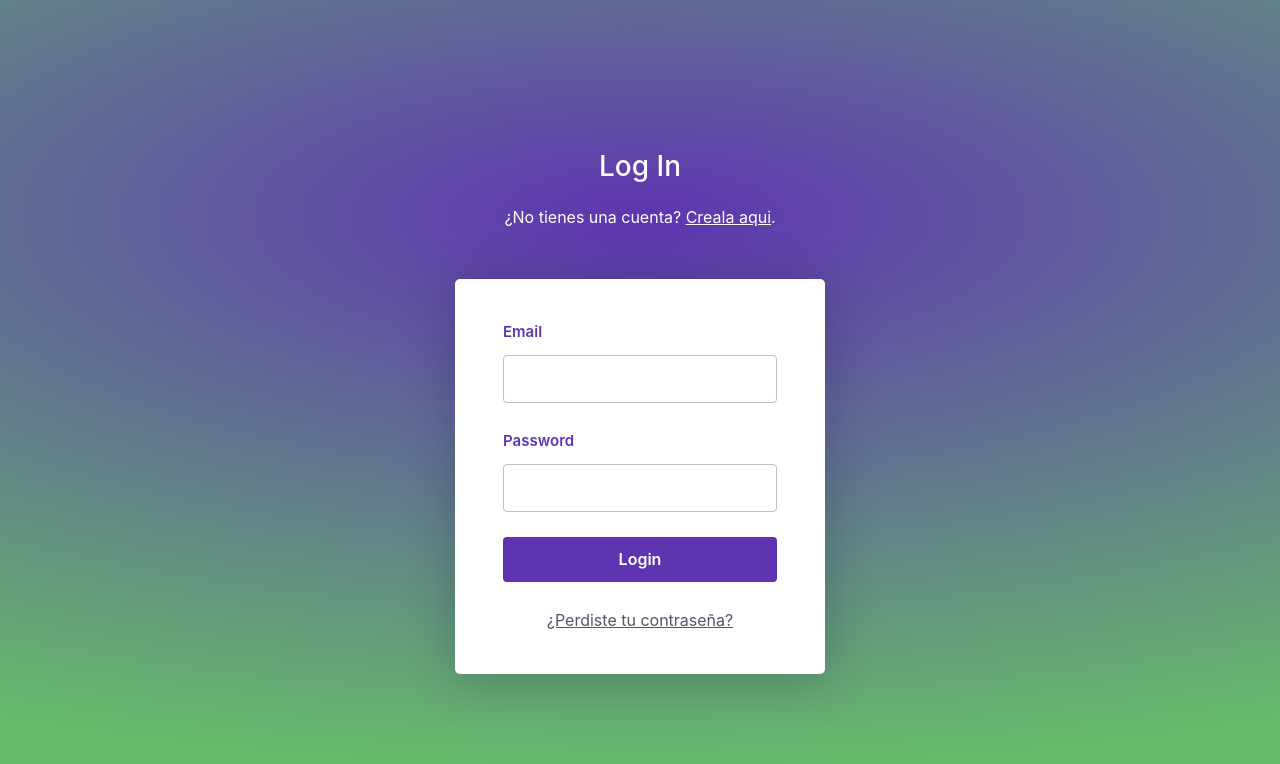
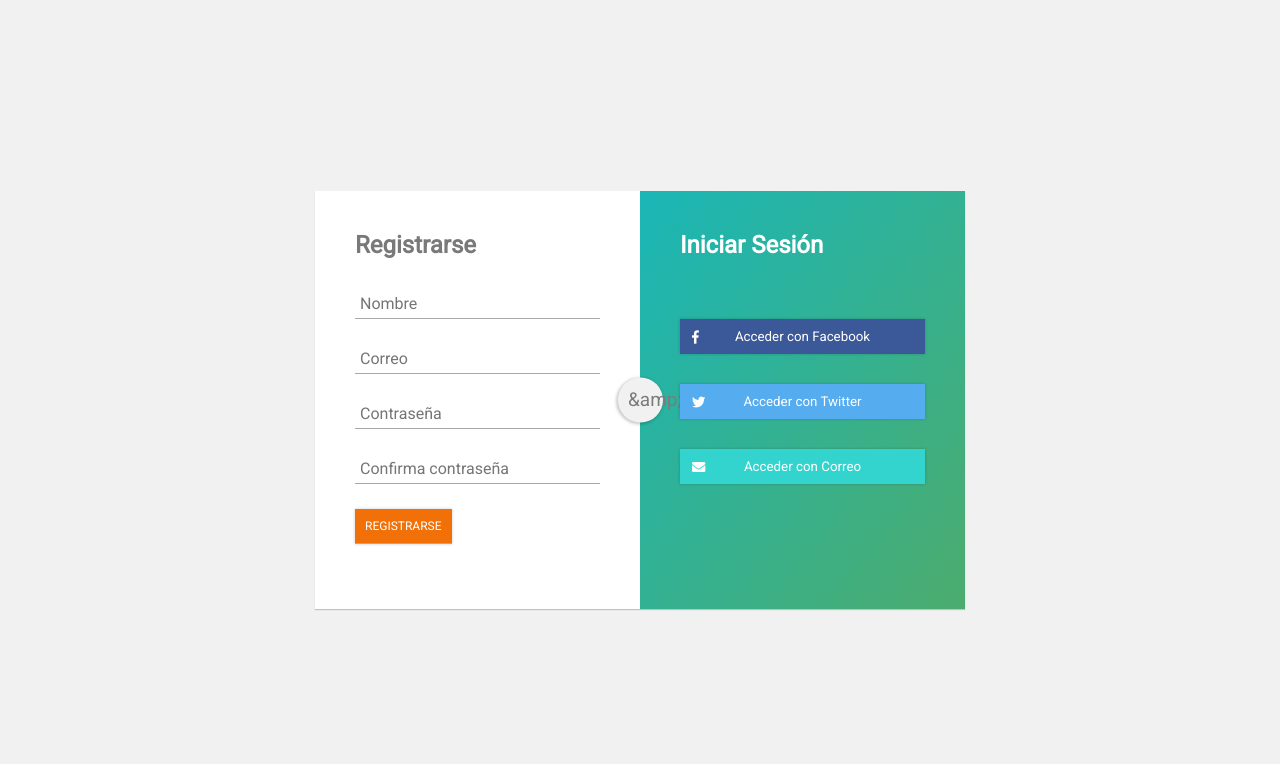
Before and after one commit to hearty22/genki-, a website: page public/login.html in a window 1280 px wide. Drawn offline with Linux system fonts and the light colour scheme.

Commit message:
restyle: reestructuracion de la parte visual del login

```diff
--- a/package.json
+++ b/package.json
@@ -7,7 +7,7 @@
   "scripts": {
     "test": "echo \"Error: no test specified\" && exit 1",
     "dev": "node --watch app.js",
-    "f":"node --watch public.js"
+    "f": "node --watch public.js"
   },
   "repository": {
     "type": "git",
--- a/public/css/login.style.css
+++ b/public/css/login.style.css
@@ -1,316 +1,145 @@
-  html {
-  	line-height: 1.15;
-  	-webkit-text-size-adjust: 100%;
+*{
+  margin: 0;
+  padding: 0;
+  box-sizing: border-box;
+  font-family: 'Roboto', sans-serif;
 }
 
-  body {
-  	margin: 0;
+body{
+  background: #f1f1f1;
 }
 
-  h1 {
-  	font-size: 2em;
-  	margin: .67em 0;
+.container{
+  width: 100%;
+  height: 100vh;
+  padding: 10px;
+  display: flex;
+  justify-content: center;
+  align-items: center;
 }
 
-  a {
-  	background-color: rgba(0, 0, 0, 0);
+.login-container{
+  display: flex;
+  width: 650px;
+  height: auto;
+  background: #fff;
+  box-shadow: 0 1px 1px 0 rgba(0, 0, 0, .2);
 }
 
-  img {
-  	border-style: none;
+.register, .login{
+  flex: 1;
 }
 
-  button,
-  input,
-  optgroup,
-  select,
-  textarea {
-  	font-family: inherit;
-  	font-size: 100%;
-  	line-height: 1.15;
-  	margin: 0;
+.register{
+  padding: 40px;
+  position: relative;
 }
 
-  button,
-  input {
-  	overflow: visible;
+.register h2{
+  color: #797979;
+  margin-bottom: 30px;
 }
 
-  button,
-  select {
-  	text-transform: none;
+.register input{
+  width: 100%;
+  padding: 5px;
+  font-size: 16px;
+  margin-bottom: 25px;
+  border-top-style: none;
+  border-left-style: none;
+  border-right-style: none;
+  border-bottom: 1px solid #a8a8a8;
+  color: #333;
 }
 
-  button,
-  [type=button],
-  [type=reset],
-  [type=submit]button::-moz-focus-inner,
-  [type=button]::-moz-focus-inner,
-  [type=reset]::-moz-focus-inner,
-  [type=submit]::-moz-focus-inner {
-  	border-style: none;
-  	padding: 0;
+.register input:active,
+.register input:focus{
+  outline: none;
 }
 
-  button:-moz-focusring,
-  [type=button]:-moz-focusring,
-  [type=reset]:-moz-focusring,
-  [type=submit]:-moz-focusring {
-  	outline: 1px dotted ButtonText;
-  }
-
-  [type=checkbox],
-  [type=radio] {
-  	box-sizing: border-box;
-  	padding: 0;
-  }
-
-  [type=number]::-webkit-inner-spin-button,
-  [type=number]::-webkit-outer-spin-button {
-  	height: auto;
-  }
-
-  [type=search] {
-  	outline-offset: -2px;
-  }
-
-  [type=search]::-webkit-search-decoration {
-  	-webkit-appearance: none;
-  }
-
-  ::-webkit-file-upload-button {
-  	-webkit-appearance: button;
-  	font: inherit;
-  }
-
-  [hidden] {
-  	display: none;
-  }
-
-  html,
-  input[type=search] {
-  	box-sizing: border-box;
-  }
-
-  *,
-  *:before,
-  *:after {
-  	box-sizing: inherit;
-  }
-
-  html {
-  	-webkit-font-smoothing: antialiased;
-  	-moz-osx-font-smoothing: grayscale;
-  }
-
-  body {
-  	font-family: Inter, -apple-system, BlinkMacSystemFont, "Segoe UI", Roboto, Oxygen-Sans, Ubuntu, Cantarell, "Helvetica Neue", sans-serif;
-  	font-size: 17px;
-  	line-height: 1.75;
-  	color: #09092c;
-  }
-
-  .column-wrap {
-  	display: -webkit-box;
-  	display: -webkit-flex;
-  	display: -ms-flexbox;
-  	display: flex;
-  	-webkit-align-content: stretch;
-  	-ms-flex-line-pack: stretch;
-  	align-content: stretch;
-  	-webkit-flex-wrap: wrap;
-  	-ms-flex-wrap: wrap;
-  	flex-wrap: wrap;
-  	min-height: 100vh;
-  	background-color: #fff;
-  }
-
-  .column-left,
-  .column-right {
-  	padding-top: 30px;
-  	padding-bottom: 30px;
-  }
-
-  .column-left {
-  	flex: 35%;
-  	margin: 0 auto;
-  	min-height: 100vh;
-  	padding-left: 20px;
-  	padding-right: 20px;
-  	display: -webkit-box;
-  	display: -webkit-flex;
-  	display: -ms-flexbox;
-  	display: flex;
-  	-webkit-box-align: center;
-  	-webkit-align-items: center;
-  	-ms-flex-align: center;
-  	align-items: center;
-  	background: radial-gradient(120.08% 69.28% at 50% 27.16%, #5e35b1 0%, #66BB6A 100%), #09092c;
-  }
-
-  @media (max-width: 959px) {
-  	.column-left {
-  		width: 100%;
-  		min-height: 0;
-  		display: block;
-  		padding: 40px 24px;
-  	}
-  }
-
-  .column-left .inner {
-  	margin: 0 auto;
-  	max-width: 370px;
-  	width: 100%;
-  }
-
-  .column-left img {
-  	width: 150px;
-  	display: block;
-  	margin: 0 auto 85px;
-  }
-
-  @media (max-width: 569px) {
-  	.column-left img {
-  		margin-bottom: 48px;
-  	}
-  }
-
-  .column-left h1 {
+.register .submit{
+  width: auto;
+  padding: 10px;
+  background: #f17108;
   color: #fff;
-  	font-weight: 500;
-  	font-size: 28px;
-  	line-height: 1.5;
-  	text-align: center;
-  	margin-bottom: 16px;
-  }
-
-  .column-left a {
-  	transition: .2s;
-  }
-
-  .column-left .create {
-  	color: #fff;
-  	text-align: center;
-  	margin: 0 0 48px 0;
-  	font-size: 16px;
-  }
-
-  @media (max-width: 569px) {
-  	.column-left .create {
-  		margin-bottom: 24px;
-  	}
-  }
-
-  .column-left .create a {
-  	color: inherit;
-  }
-
-  .column-left .form {
-  	margin-top: 48px;
-  	background: #fff;
-  	box-shadow: 0 5px 50px 3px rgba(9, 9, 44, .2);
-  	border-radius: 5px;
-  	padding: 40px 48px;
-  }
-
-  @media (max-width: 570px) {
-  	.column-left .form {
-  		padding: 24px;
-  	}
-  }
-
-  .column-left .form label {
-  	display: block;
-  	color: #5e35b1;
-  	font-weight: 600;
-  	font-size: 15px;
-  	margin: 0 0 10px 0;
-  }
-
-  .column-left .form label.regular {
-  	font-weight: 400;
-  }
-
-  .column-left .form input[type=text],
-  .column-left .form input[type=password] {
-  	display: block;
-  	width: 100%;
-  	padding: 12px 16px;
-  	border: 1px solid #bdbdc3;
-  	border-radius: 4px;
-  	min-height: 48px;
-  	font-size: 18px;
-  	transition: .2s;
-  }
-
-  .column-left .form input[type=text]:focus,
-  .column-left .form input[type=password]:focus {
-  	outline: 0;
-  	border-color: #211fa6;
-  }
-
-  .column-left .form input[type=checkbox] {
-  	display: inline-block;
-  	margin-right: 14px;
-  }
-
-  .column-left .form button {
-  	width: 100%;
-  	background-color: #5e35b1;
-  	border: none;
-  	border-radius: 4px;
-  	padding: 13px 24px;
-  	font-weight: 600;
-  	font-size: 16px;
-  	line-height: 1.2;
-  	color: #fff;
-  	text-decoration: none;
-  	outline: none;
+  font-size: 12px;
+  box-shadow: 0 0 3px 0 rgba(0, 0, 0, .2);
   cursor: pointer;
 }
 
-  .column-left .form button:hover {
-  	background-color: #66BB6A;
+.register::after{
+  content: '&amp;gt;';
+  position: absolute;
+  width: 25px;
+  height: 25px;
+  top: 50%;
+  right: -23px;
+  padding: 10px;
+  text-align: center;
+  font-size: 19px;
+  background: #f1f1f1;
+  border-radius: 50%;
+  transform: translateY(-50%);
+  box-shadow: -1px 1px 3px 1px rgba(0, 0, 0, .2);
+  color: #7c7c7c;
 }
 
-  .column-left .form button:focus {
-  	background-color: #5e35b1;
+.login{
+  background-image: linear-gradient(to bottom right, #1ab6b6, #4cac6e);
+  padding: 40px;
 }
 
-  .column-left .form .input-wrap {
-  	margin: 0 0 25px 0;
+.login h2{
+  color: #fff;
+  margin-bottom: 45px;
 }
 
-  .column-left .form .remember {
-  	display: flex;
-  	align-items: center;
-  	font-size: 16px;
-  	color: #09092c;
-  	line-height: 1.2;
-  	cursor: pointer;
+.login button i{
+  position: absolute;
+  top: 12px;
+  left: 12px;
 }
 
-  .column-left .form .forgot {
-  	margin-top: 24px;
-  	margin-bottom: 0;
-  	text-align: center;
-  	font-size: 16px;
+.login button{
+  width: 100%;
+  margin: 15px 0px;
+  padding: 10px;
+  box-shadow: 0 0 3px 0 rgba(0, 0, 0, .2);
+  cursor: pointer;
+  position: relative;
 }
 
-  .column-left .form .forgot a {
-  	color: #53536b;
+.login .fb{
+  background: #3b5999;
+  border-style: none;
+  color: #fff;
 }
 
-  .column-left .form .forgot a:hover {
-  	color: #211fa6;
+.login .tw{
+  background: #55acef;
+  border-style: none;
+  color: #fff;
 }
 
-  .column-wrap.full-width .column-left {
-  	width: 100%;
+.login .correo{
+  background: #33d4ce;
+  border-style: none;
+  color: #fff;
 }
 
-  @media (min-width: 1301px) {
-  	.column-wrap.full-width .column-left {
-  		/* background: url("https://sendlayer.com/wp-content/mu-plugins/sendlayer-core/assets/css/../images/login-bg-left.svg") left 75% no-repeat, url("https://sendlayer.com/wp-content/mu-plugins/sendlayer-core/assets/css/../images/login-bg-right.svg") right 75% no-repeat, radial-gradient(197.09% 89.26% at 50% 27.16%, #16163c 0%, #09092c 100%), #09092c !important; */
+@media only screen and (max-width: 540px){
+  .login-container{
+    display: block;
+  }
+
+  .register, .login{
+    flex: none;
+  }
+
+  .register::after{
+    top: unset;
+    bottom: -25px;
+    left: 50%;
+    transform: translateX(-50%) rotate(90deg);
   }
 }
--- a/public/login.html
+++ b/public/login.html
@@ -1,30 +1,37 @@
 <!DOCTYPE html>
-<html lang="en-US" prefix="og: https://ogp.me/ns#" dir="ltr">
+<html lang="en">
 <head>
   <meta charset="UTF-8">
-  <meta name="viewport" content="width=device-width, initial-scale=1">
-  <title>Account Log In - Genki!</title>
+  <meta name="viewport" content="width=device-width, initial-scale=1.0">
+  <meta http-equiv="X-UA-Compatible" content="ie=edge">
+
+  <link href="https://fonts.googleapis.com/css?family=Roboto" rel="stylesheet">
+
+  <link rel="stylesheet" href="https://use.fontawesome.com/releases/v5.7.2/css/all.css" integrity="sha384-fnmOCqbTlWIlj8LyTjo7mOUStjsKC4pOpQbqyi7RrhN7udi9RwhKkMHpvLbHG9Sr" crossorigin="anonymous">
 
   <link rel="stylesheet" href="./css/login.style.css">
+
+  <title>UI Login</title>
 </head>
-<body class="">
+<body>
    <div class="container">
-    <div class="column-wrap full-width">
-      <div class="column-left">
-        <div class="inner">
-            <!-- logo de genki -->
-          <h1>Log In</h1>
-          <p class="create">¿No tienes una cuenta? <a href="./sigIn.html">Creala aqui</a>.</p>
-          <form action="#" method="post" class="form" id="sl-login-form" name="sl-login-form">
-            <div class="input-wrap">
-              <label for="username">Email</label> <input type="text" id="username" name="username" required="" value="">
+     <div class="login-container">
+       <div class="register">
+         <h2>Registrarse</h2>
+         <form action="">
+           <input type="text" placeholder="Nombre" class="nombre">
+           <input type="text" placeholder="Correo" class="correo">
+           <input type="password" placeholder="Contraseña" class="pass">
+           <input type="password" placeholder="Confirma contraseña" class="repass">
+           <input type="submit" class="submit" value="REGISTRARSE">
+         </form>
        </div>
-            <div class="input-wrap">
-              <label for="password">Password</label> <input type="password" id="password" name="password" required="">
-            </div>
-            <button type="submit">Login</button>
-            <p class="forgot"><a href="#">¿Perdiste tu contraseña?</a></p>
-          </form>
+       <div class="login">
+         <h2>Iniciar Sesión</h2>
+         <div class="login-items">
+           <button class="fb"><i class="fab fa-facebook-f"></i> Acceder con Facebook</button>
+           <button class="tw"><i class="fab fa-twitter"></i> Acceder con Twitter</button>
+           <button class="correo"><i class="fas fa-envelope"></i> Acceder con Correo</button>
          </div>
        </div>
      </div>
```
Also changed, not shown: public/sigIn.html (deleted, +0 -36 lines). Lines whose indentation alone changed are shown as unchanged.
